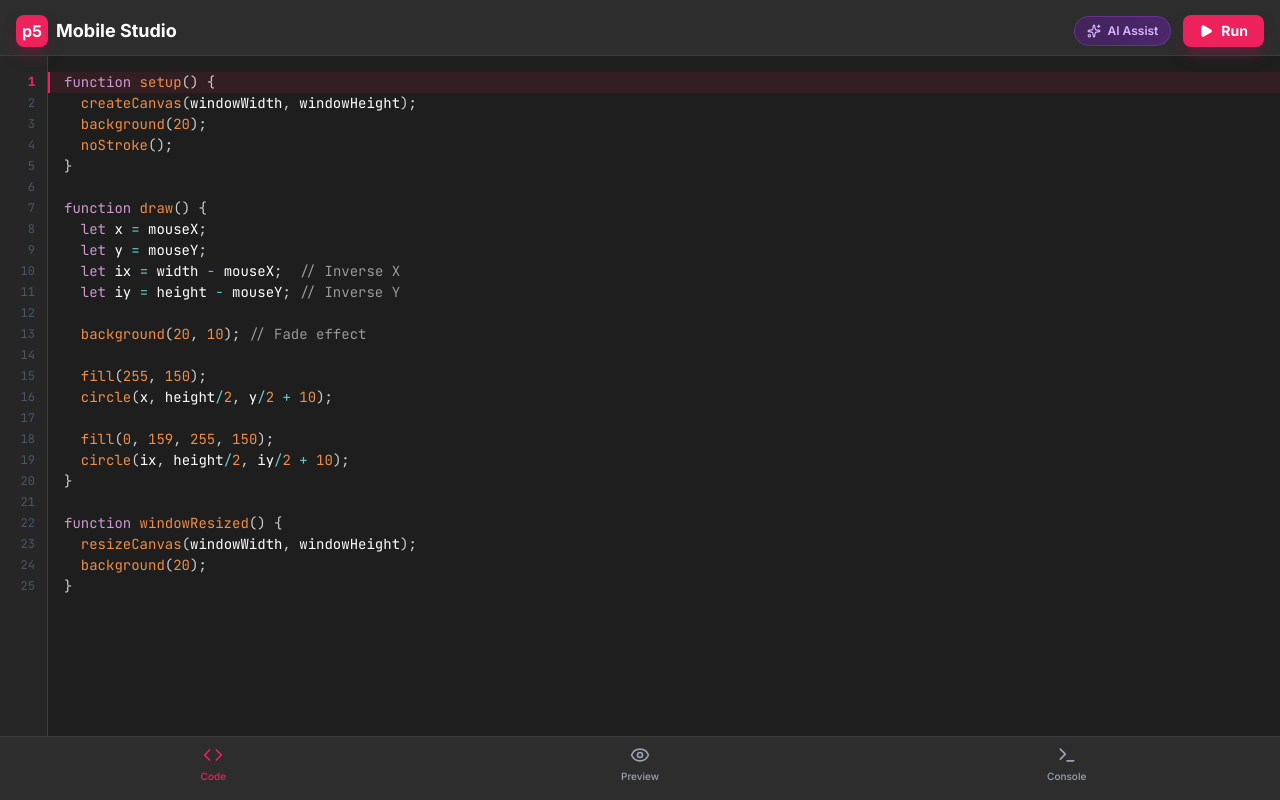
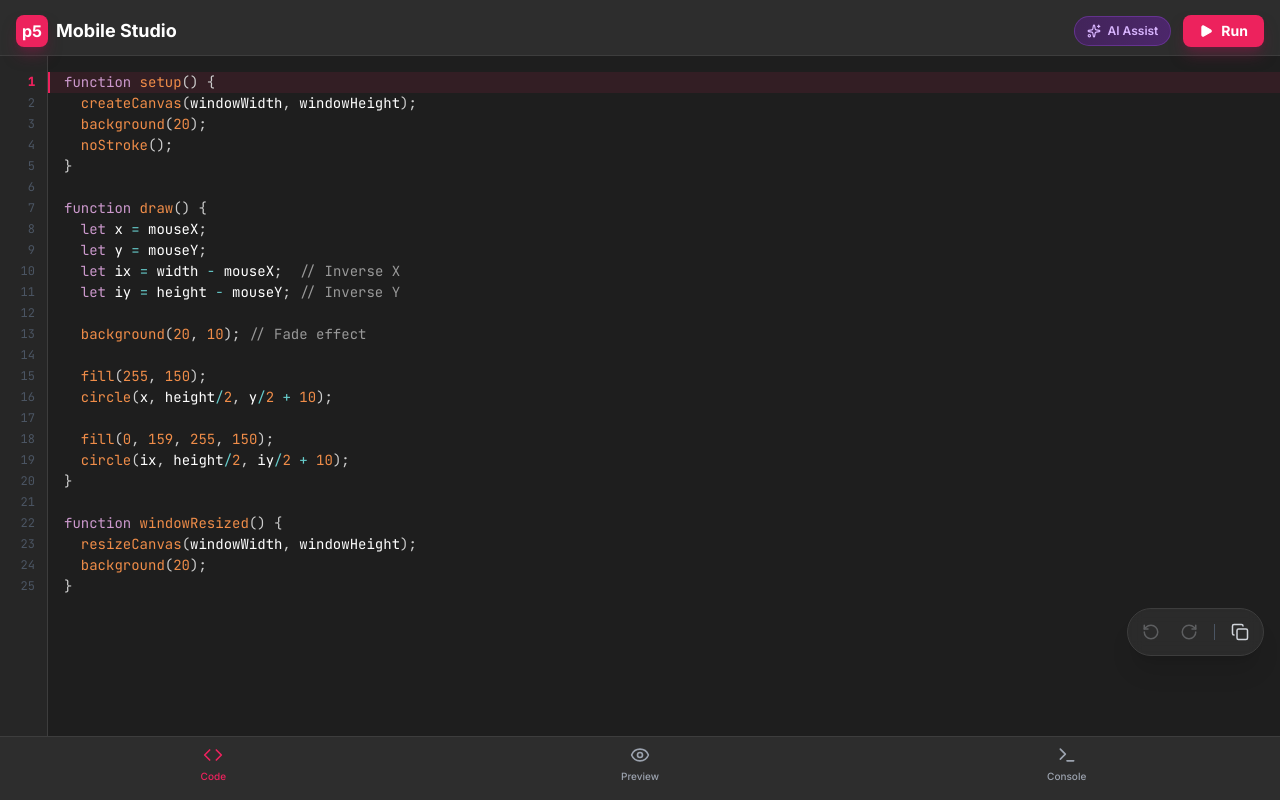
Before and after one commit to tutoman068/p5-mobile-studio, a React (Vite) app: page / in a window 1280 px wide. Built offline with nearby package versions, Linux system fonts and the light colour scheme.

Commit message:
Add files via upload

```diff
--- a/components/Editor.tsx
+++ b/components/Editor.tsx
@@ -1,45 +1,53 @@
+
 import React, { useState } from 'react';
 import Editor from 'react-simple-code-editor';
 import Prism from 'prismjs';
 import 'prismjs/components/prism-javascript';
+import { Copy, RotateCcw, RotateCw, Check } from 'lucide-react';
 
 interface CodeEditorProps {
   code: string;
   onChange: (code: string) => void;
+  onUndo: () => void;
+  onRedo: () => void;
+  canUndo: boolean;
+  canRedo: boolean;
+  readOnly?: boolean;
 }
 
-const CodeEditor: React.FC<CodeEditorProps> = ({ code, onChange }) => {
+const CodeEditor: React.FC<CodeEditorProps> = ({
+  code, onChange, onUndo, onRedo, canUndo, canRedo, readOnly = false
+}) => {
   const [currentLine, setCurrentLine] = useState(1);
+  const [copied, setCopied] = useState(false);
 
   // Split code into lines to count them
   const lines = code.split('\n');
 
-  // Handle cursor movement to update current line
   const handleCursor = (e: any) => {
     const textarea = e.target;
     if (!textarea) return;
-
     const selectionStart = textarea.selectionStart;
     const value = textarea.value;
-
-    // Calculate line number based on newline characters up to cursor
     const line = value.substring(0, selectionStart).split('\n').length;
     setCurrentLine(line);
   };
 
-  const LINE_HEIGHT = 21; // Fixed line height for sync
-  const PADDING_Y = 16;   // Top/Bottom padding
+  const handleCopy = async () => {
+    try {
+      await navigator.clipboard.writeText(code);
+      setCopied(true);
+      setTimeout(() => setCopied(false), 2000);
+    } catch (err) {
+      console.error('Failed to copy', err);
+    }
+  };
 
-  // The structure here is crucial:
-  // 1. Outer div is the scroll container.
-  // 2. Inner div is a flex container with min-h-full. This allows it to grow if content is long,
-  //    or stay full height if content is short.
-  // 3. The Gutter is 'sticky' so it scrolls with content but stays visible horizontally?
-  //    Actually, standard sticky left-0 makes it float over horizontal scroll.
-  //    But here we want vertical alignment.
+  const LINE_HEIGHT = 21;
+  const PADDING_Y = 16;
 
   return (
-    <div className="h-full overflow-auto bg-[#1e1e1e] relative">
+    <div className="h-full overflow-auto bg-[#1e1e1e] relative group">
       <div className="flex min-h-full font-mono text-sm relative">
         {/* Line Numbers Gutter */}
         <div
@@ -48,7 +56,6 @@ const CodeEditor: React.FC<CodeEditorProps> = ({ code, onChange }) => {
             paddingTop: PADDING_Y,
             paddingBottom: PADDING_Y,
             minWidth: '3rem',
-            // No fixed height here, let it stretch with the parent flex container
           }}
         >
           {lines.map((_, i) => (
@@ -66,7 +73,6 @@ const CodeEditor: React.FC<CodeEditorProps> = ({ code, onChange }) => {
 
         {/* Editor Area */}
         <div className="flex-1 min-w-0 relative">
-          {/* Active Line Highlight Background */}
           <div
             className="absolute left-0 right-0 bg-[#ED225D]/10 pointer-events-none transition-all duration-75 border-l-2 border-[#ED225D]"
             style={{
@@ -88,16 +94,46 @@ const CodeEditor: React.FC<CodeEditorProps> = ({ code, onChange }) => {
               fontSize: 14,
               lineHeight: `${LINE_HEIGHT}px`,
               backgroundColor: 'transparent',
-              whiteSpace: 'pre', // Disable wrapping to keep lines in sync with gutter
+              whiteSpace: 'pre',
               minHeight: '100%'
             }}
             textareaClassName="focus:outline-none"
             onClick={handleCursor}
             onKeyUp={handleCursor}
             onSelect={handleCursor}
+            disabled={readOnly}
           />
         </div>
       </div>
+
+      {/* Floating Toolbar */}
+      {!readOnly && (
+        <div className="fixed bottom-20 right-4 z-20 flex gap-2">
+           <div className="flex bg-[#2D2D2D]/90 backdrop-blur border border-[#3D3D3D] rounded-full shadow-xl p-1.5 items-center gap-1">
+             <button
+                onClick={onUndo}
+                disabled={!canUndo}
+                className="p-2 rounded-full hover:bg-white/10 text-gray-300 disabled:opacity-30 transition-colors"
+             >
+               <RotateCcw size={18} />
+             </button>
+             <button
+                onClick={onRedo}
+                disabled={!canRedo}
+                className="p-2 rounded-full hover:bg-white/10 text-gray-300 disabled:opacity-30 transition-colors"
+             >
+               <RotateCw size={18} />
+             </button>
+             <div className="w-px h-4 bg-gray-600 mx-1"></div>
+             <button
+                onClick={handleCopy}
+                className="p-2 rounded-full hover:bg-white/10 text-gray-300 transition-colors relative"
+             >
+               {copied ? <Check size={18} className="text-green-400" /> : <Copy size={18} />}
+             </button>
+           </div>
+        </div>
+      )}
     </div>
   );
 };
```
